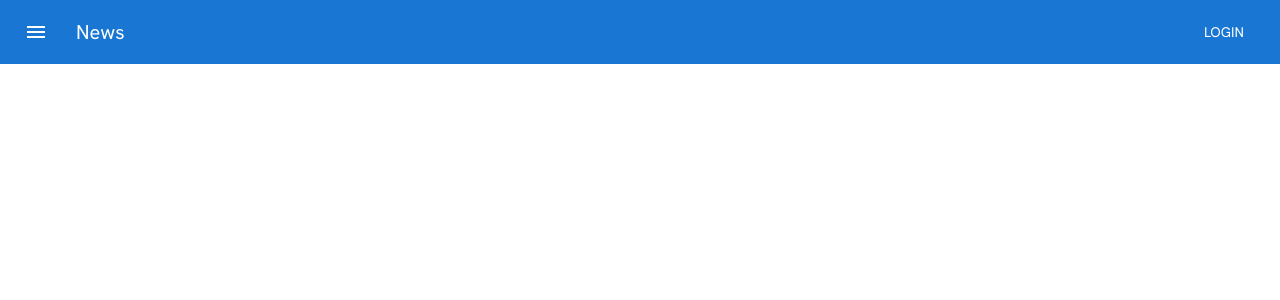
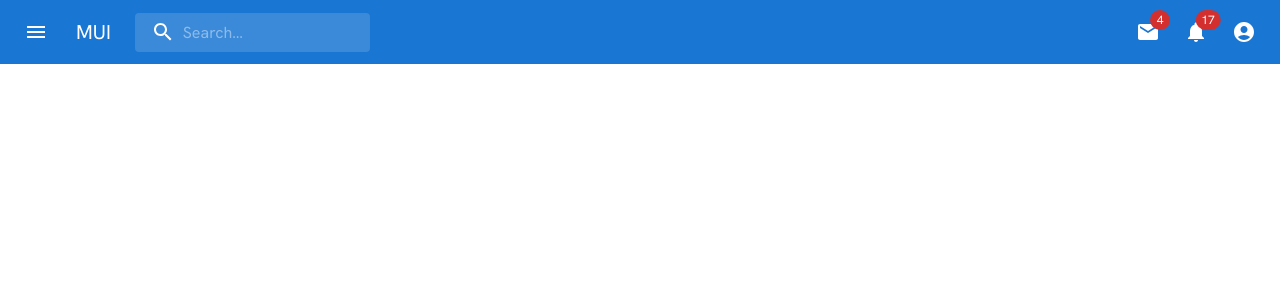
Before and after one commit to brc-azure-website/brc-react-demo, a React (Create React App) app: page / in a window 1280 px wide. Shown: the top 300 px of the page. Built offline with nearby package versions, Linux system fonts and the light colour scheme.

Commit message:
feature: update TopBar

```diff
--- a/src/components/common/TopBar.js
+++ b/src/components/common/TopBar.js
@@ -1,13 +1,159 @@
 import * as React from 'react';
+import { styled, alpha } from '@mui/material/styles';
 import AppBar from '@mui/material/AppBar';
 import Box from '@mui/material/Box';
 import Toolbar from '@mui/material/Toolbar';
+import IconButton from '@mui/material/IconButton';
 import Typography from '@mui/material/Typography';
-import Button from '@mui/material/Button';
-import IconButton from '@mui/material/IconButton';
+import InputBase from '@mui/material/InputBase';
+import Badge from '@mui/material/Badge';
+import MenuItem from '@mui/material/MenuItem';
+import Menu from '@mui/material/Menu';
 import MenuIcon from '@mui/icons-material/Menu';
+import SearchIcon from '@mui/icons-material/Search';
+import AccountCircle from '@mui/icons-material/AccountCircle';
+import MailIcon from '@mui/icons-material/Mail';
+import NotificationsIcon from '@mui/icons-material/Notifications';
+import MoreIcon from '@mui/icons-material/MoreVert';
+
+const Search = styled('div')(({ theme }) => ({
+  position: 'relative',
+  borderRadius: theme.shape.borderRadius,
+  backgroundColor: alpha(theme.palette.common.white, 0.15),
+  '&:hover': {
+    backgroundColor: alpha(theme.palette.common.white, 0.25),
+  },
+  marginRight: theme.spacing(2),
+  marginLeft: 0,
+  width: '100%',
+  [theme.breakpoints.up('sm')]: {
+    marginLeft: theme.spacing(3),
+    width: 'auto',
+  },
+}));
+
+const SearchIconWrapper = styled('div')(({ theme }) => ({
+  padding: theme.spacing(0, 2),
+  height: '100%',
+  position: 'absolute',
+  pointerEvents: 'none',
+  display: 'flex',
+  alignItems: 'center',
+  justifyContent: 'center',
+}));
+
+const StyledInputBase = styled(InputBase)(({ theme }) => ({
+  color: 'inherit',
+  '& .MuiInputBase-input': {
+    padding: theme.spacing(1, 1, 1, 0),
+    // vertical padding + font size from searchIcon
+    paddingLeft: `calc(1em + ${theme.spacing(4)})`,
+    transition: theme.transitions.create('width'),
+    width: '100%',
+    [theme.breakpoints.up('md')]: {
+      width: '20ch',
+    },
+  },
+}));
 
 const TopBar = () => {
+  const [anchorEl, setAnchorEl] = React.useState(null);
+  const [mobileMoreAnchorEl, setMobileMoreAnchorEl] = React.useState(null);
+
+  const isMenuOpen = Boolean(anchorEl);
+  const isMobileMenuOpen = Boolean(mobileMoreAnchorEl);
+
+  const handleProfileMenuOpen = (event) => {
+    setAnchorEl(event.currentTarget);
+  };
+
+  const handleMobileMenuClose = () => {
+    setMobileMoreAnchorEl(null);
+  };
+
+  const handleMenuClose = () => {
+    setAnchorEl(null);
+    handleMobileMenuClose();
+  };
+
+  const handleMobileMenuOpen = (event) => {
+    setMobileMoreAnchorEl(event.currentTarget);
+  };
+
+  const menuId = 'primary-search-account-menu';
+  const renderMenu = (
+    <Menu
+      anchorEl={anchorEl}
+      anchorOrigin={{
+        vertical: 'top',
+        horizontal: 'right',
+      }}
+      id={menuId}
+      keepMounted
+      transformOrigin={{
+        vertical: 'top',
+        horizontal: 'right',
+      }}
+      open={isMenuOpen}
+      onClose={handleMenuClose}
+    >
+      <MenuItem onClick={handleMenuClose}>Profile</MenuItem>
+      <MenuItem onClick={handleMenuClose}>My account</MenuItem>
+    </Menu>
+  );
+
+  const mobileMenuId = 'primary-search-account-menu-mobile';
+  const renderMobileMenu = (
+    <Menu
+      anchorEl={mobileMoreAnchorEl}
+      anchorOrigin={{
+        vertical: 'top',
+        horizontal: 'right',
+      }}
+      id={mobileMenuId}
+      keepMounted
+      transformOrigin={{
+        vertical: 'top',
+        horizontal: 'right',
+      }}
+      open={isMobileMenuOpen}
+      onClose={handleMobileMenuClose}
+    >
+      <MenuItem>
+        <IconButton size="large" aria-label="show 4 new mails" color="inherit">
+          <Badge badgeContent={4} color="error">
+            <MailIcon />
+          </Badge>
+        </IconButton>
+        <p>Messages</p>
+      </MenuItem>
+      <MenuItem>
+        <IconButton
+          size="large"
+          aria-label="show 17 new notifications"
+          color="inherit"
+        >
+          <Badge badgeContent={17} color="error">
+            <NotificationsIcon />
+          </Badge>
+        </IconButton>
+        <p>Notifications</p>
+      </MenuItem>
+      <MenuItem onClick={handleProfileMenuOpen}>
+        <IconButton
+          size="large"
+          aria-label="account of current user"
+          aria-controls="primary-search-account-menu"
+          aria-haspopup="true"
+          color="inherit"
+        >
+          <AccountCircle />
+        </IconButton>
+        <p>Profile</p>
+      </MenuItem>
+    </Menu>
+  );
+
   return (
     <Box sx={{ flexGrow: 1 }}>
       <AppBar position="static">
@@ -16,17 +162,72 @@
             size="large"
             edge="start"
             color="inherit"
-            aria-label="menu"
+            aria-label="open drawer"
             sx={{ mr: 2 }}
           >
             <MenuIcon />
           </IconButton>
-          <Typography variant="h6" component="div" sx={{ flexGrow: 1 }}>
-            News
+          <Typography
+            variant="h6"
+            noWrap
+            component="div"
+            sx={{ display: { xs: 'none', sm: 'block' } }}
+          >
+            MUI
           </Typography>
-          <Button color="inherit">Login</Button>
+          <Search>
+            <SearchIconWrapper>
+              <SearchIcon />
+            </SearchIconWrapper>
+            <StyledInputBase
+              placeholder="Search…"
+              inputProps={{ 'aria-label': 'search' }}
+            />
+          </Search>
+          <Box sx={{ flexGrow: 1 }} />
+          <Box sx={{ display: { xs: 'none', md: 'flex' } }}>
+            <IconButton size="large" aria-label="show 4 new mails" color="inherit">
+              <Badge badgeContent={4} color="error">
+                <MailIcon />
+              </Badge>
+            </IconButton>
+            <IconButton
+              size="large"
+              aria-label="show 17 new notifications"
+              color="inherit"
+            >
+              <Badge badgeContent={17} color="error">
+                <NotificationsIcon />
+              </Badge>
+            </IconButton>
+            <IconButton
+              size="large"
+              edge="end"
+              aria-label="account of current user"
+              aria-controls={menuId}
+              aria-haspopup="true"
+              onClick={handleProfileMenuOpen}
+              color="inherit"
+            >
+              <AccountCircle />
+            </IconButton>
+          </Box>
+          <Box sx={{ display: { xs: 'flex', md: 'none' } }}>
+            <IconButton
+              size="large"
+              aria-label="show more"
+              aria-controls={mobileMenuId}
+              aria-haspopup="true"
+              onClick={handleMobileMenuOpen}
+              color="inherit"
+            >
+              <MoreIcon />
+            </IconButton>
+          </Box>
         </Toolbar>
       </AppBar>
+      {renderMobileMenu}
+      {renderMenu}
     </Box>
   )
 }
```
